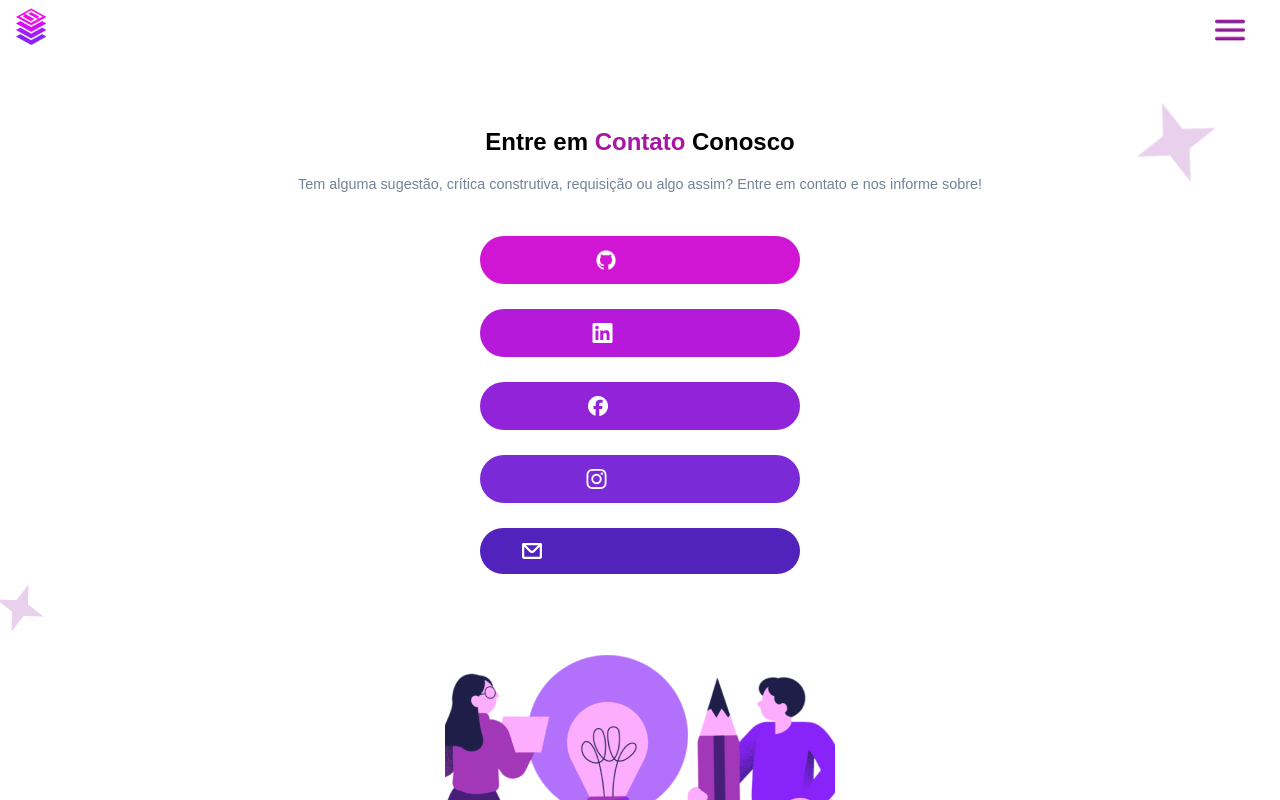
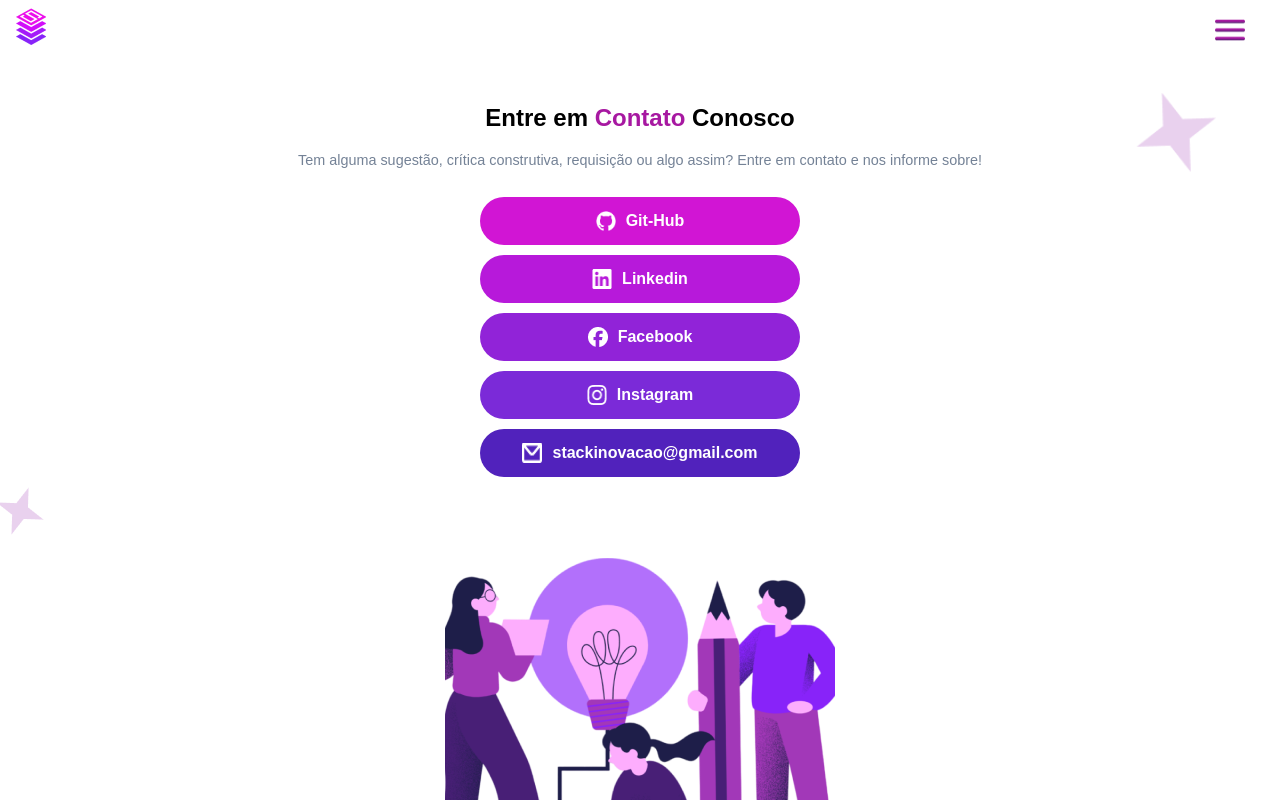
Before and after one commit to Tevezx/stacksite, a React (Vite) app: page /stacksite/contato in a window 1280 px wide. Shown: the top 800 px of the page. Built offline with nearby package versions, Linux system fonts and the light colour scheme.

Commit message:
Alterando a estilização da pagina contatos

```diff
--- a/Components/Contato/Contato.jsx
+++ b/Components/Contato/Contato.jsx
@@ -7,68 +7,66 @@
 import linkedin from '../../src/assets/linkedin_contact.png';
 import email from '../../src/assets/mail_contact.png';
 import ilustracao from '../../src/assets/ilustracao_contact.png';
-import ilustracao_transparente from '../../src/assets/ilustracao_contact_transparente.png'
-import line_decoration from '../../src/assets/linha.png'
+import ilustracao_transparente from '../../src/assets/ilustracao_contact_transparente.png';
 
 export default function Contato() {
     return (
+        <section className="contact-section">
+            <div className='star-icon'>
+                <img src={estrela_contact} alt="estrela" />
+            </div>
+            <span className='contact-title'>
+                Entre em <span className='contact-highlight'>Contato</span><span className='contact-subtitle'> Conosco</span>
+            </span>
 
-        <section className="Contato-container">
-            <div className='estrela_contact'>
-                <img src={estrela_contact} alt="estrela"/>
-            </div>
-            <div className='line_decoration'>
-                <img src={line_decoration} alt='linha decoracao'></img>
-            </div>
-            <span className='titulo_contact'>Entre em <span className='txtContato'>Contato</span><span className='titulo2_contact'> Conosco</span></span>
+            <p className='contact-text'>
+                Tem alguma sugestão, crítica construtiva, requisição ou algo assim? Entre em contato e nos informe sobre!
+            </p>
 
-            <p className='text'>Tem alguma sugestão, crítica construtiva, requisição ou algo assim? Entre em contato e nos informe sobre!</p>
-
-
-            <a className='btn_link' href='https://github.com/StackCorp' target="_blank">
-                <button className='button' style={{backgroundColor: '#D115D4'}}>
-                    <img src={git} alt='img_git' className='img_git'/>
+            <a className='social-link' href='https://github.com/StackCorp' target="_blank">
+                <button className='social-button' style={{ backgroundColor: '#D115D4' }}>
+                    <img src={git} alt='img_git' className='social-icon' />
                     Git-Hub
                 </button>
             </a>
 
-            <a className='btn_link' href='https://www.linkedin.com/in/stack-inova%C3%A7%C3%A3o-009557311?utm_source=share&utm_campaign=share_via&utm_content=profile&utm_medium=android_app' target="_blank">
-                <button className='button' style={{backgroundColor: '#B719DA'}}>
-                    <img src={linkedin} alt='img_linkedin' className='img_linkedin'/>
+            <a className='social-link' href='https://www.linkedin.com/in/stack-inova%C3%A7%C3%A3o-009557311?utm_source=share&utm_campaign=share_via&utm_content=profile&utm_medium=android_app' target="_blank">
+                <button className='social-button' style={{ backgroundColor: '#B719DA' }}>
+                    <img src={linkedin} alt='img_linkedin' className='social-icon' />
                     Linkedin
                 </button>
             </a>
 
-            <a className='btn_link' target="_blank" href='https://web.facebook.com/people/Stack-Corp/pfbid02NgtgG1J6f8F7qGcKFoirep6gQqDzQoBdvuU29qz4Nnc14W9xEaTXBCJMT4iWGHPBl/?sfnsn=wiwspwa&mibextid=RUbZ1f'>
-                <button className='button' style={{backgroundColor: '#9123D8'}}>
-                    <img src={facebook} alt='img_facebook' className='img_facebook'/>
+            <a className='social-link' target="_blank" href='https://web.facebook.com/people/Stack-Corp/pfbid02NgtgG1J6f8F7qGcKFoirep6gQqDzQoBdvuU29qz4Nnc14W9xEaTXBCJMT4iWGHPBl/?sfnsn=wiwspwa&mibextid=RUbZ1f'>
+                <button className='social-button' style={{ backgroundColor: '#9123D8' }}>
+                    <img src={facebook} alt='img_facebook' className='social-icon' />
                     Facebook
                 </button>
             </a>
 
-            <a className='btn_link' href='https://www.instagram.com/stack_corp' target="_blank">
-                <button className='button' style={{backgroundColor: '#7B2AD8'}}>
-                    <img src={instagram} alt='img_instagram' className='img_instagram'/>
+            <a className='social-link' href='https://www.instagram.com/stack_corp' target="_blank">
+                <button className='social-button' style={{ backgroundColor: '#7B2AD8' }}>
+                    <img src={instagram} alt='img_instagram' className='social-icon' />
                     Instagram
                 </button>
             </a>
 
-            <a className='btn_link' href='mailto:stackinovacao@gmail.com' target="_blank">
-                <button className='button' style={{backgroundColor: '#5122BC'}}>
-                    <img src={email} alt='img_email' className='img_email'/>
+            <a className='social-link' href='mailto:stackinovacao@gmail.com' target="_blank">
+                <button className='social-button' style={{ backgroundColor: '#5122BC' }}>
+                    <img src={email} alt='img_email' className='social-icon' />
                     stackinovacao@gmail.com
                 </button>
             </a>
-            <div className='estrela_contact2'>
-                <img src={estrela_contact2} alt='estrela2'/>
 
+            <div className='star-icon-small'>
+                <img src={estrela_contact2} alt='estrela2' />
             </div>
 
-            <div className='img_ilustracao'>
-                <img src={ilustracao}></img>
+            <div className='illustration'>
+                <img src={ilustracao} />
             </div>
-            <div className='img_ilustracao_transparente'>
-                <img src={ilustracao_transparente}></img>
+            <div className='transparent-illustration'>
+                <img src={ilustracao_transparente} />
             </div>
         </section>
     );
--- a/Components/Footer/Footer.jsx
+++ b/Components/Footer/Footer.jsx
@@ -20,7 +20,7 @@
                     <ul className="lista">
                         <li><Link to="/">Home</Link></li>
                         <li><Link to="/empresa">Sobre nossa empresa</Link></li>
-                        <li><Link href="#equipe">Nossa equipe</Link></li>
+                        <li><Link href="/equipe">Nossa equipe</Link></li>
                         <li><Link href="/solucoesç/mjlk">Soluções</Link></li>
                         <li><Link to="/contato">Contato</Link></li>
                     </ul>
--- a/Style/Contato/Contato.css
+++ b/Style/Contato/Contato.css
@@ -5,7 +5,7 @@
     --black: black;
 }
 
-.Contato-container {
+.contact-section {
     width: 100vw;
     min-height: 100vh;
     display: flex;
@@ -19,7 +19,7 @@
     overflow: hidden;
 }
 
-.button {
+.social-button {
     width: 100%;
     max-width: 320px;
     border-width: 2px;
@@ -36,7 +36,7 @@
     gap: 10px;
 }
 
-.estrela_contact {
+.star-icon {
     position: absolute;
     top: 10%;
     right: 5%;
@@ -44,17 +44,17 @@
     height: auto;
 }
 
-.estrela_contact img {
+.star-icon img {
     width: 100%;
     height: auto;
 }
 
-.estrela_contact2 {
+.star-icon-small {
     position: relative;
     right: 50%;
 }
 
-.text {
+.contact-text {
     padding-top: 1em;
     font-size: 0.9rem;
     text-align: center;
@@ -64,38 +64,40 @@
     margin-bottom: 25px;
 }
 
-.titulo_contact{
+.contact-title {
     color: var(--black);
     font-weight: bold;
 }
 
-.titulo_contact, .txtContato, .titulo2_contact {
+.contact-title, .contact-highlight, .contact-subtitle {
     font-size: 1.5rem;
     text-align: center;
     margin-top: 80px;
 }
 
-.titulo2_contact, .txtContato {
+.contact-subtitle, .contact-highlight {
     font-weight: bold;
 }
 
-.txtContato {
+.contact-highlight {
     color: #A718A1;
 }
 
-.img_git {
+.social-icon {
     width: 20px;
     height: 20px;
 }
-.btn_link{
+
+.social-link {
     width: 100%;
-    max-width: 320px
+    max-width: 320px;
 }
-.img_ilustracao img{
+
+.illustration img {
     max-width: 100%;
 }
 
-.img_ilustracao{
+.illustration {
     display: flex;
     align-items: center;
     justify-content: center;
@@ -104,13 +106,14 @@
     position: relative;
     margin-bottom: 1.10em;
 }
-.img_ilustracao_transparente img{
+
+.transparent-illustration img {
     max-width: 100%;
     height: auto;
 }
-.img_ilustracao_transparente{
+
+.transparent-illustration {
     position: absolute;
     top: 53.4em;
     width: 88vw;
-
 }
```
